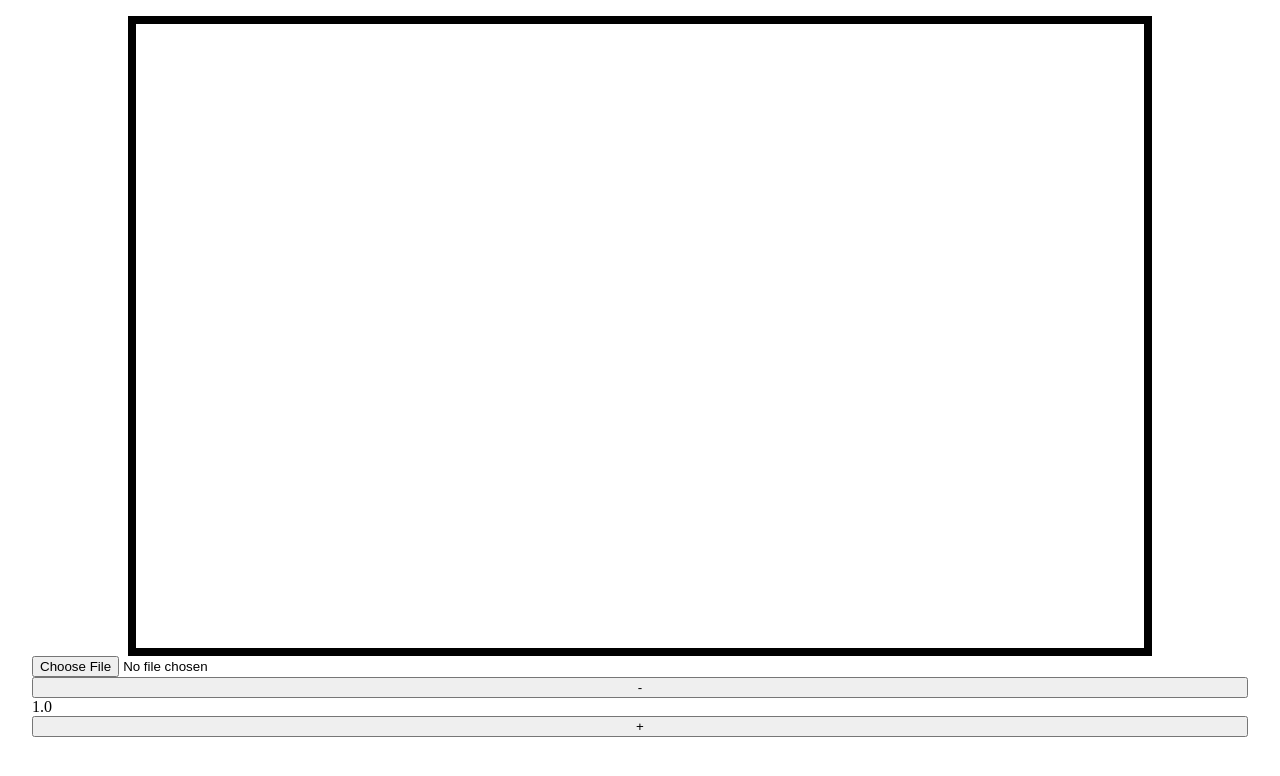
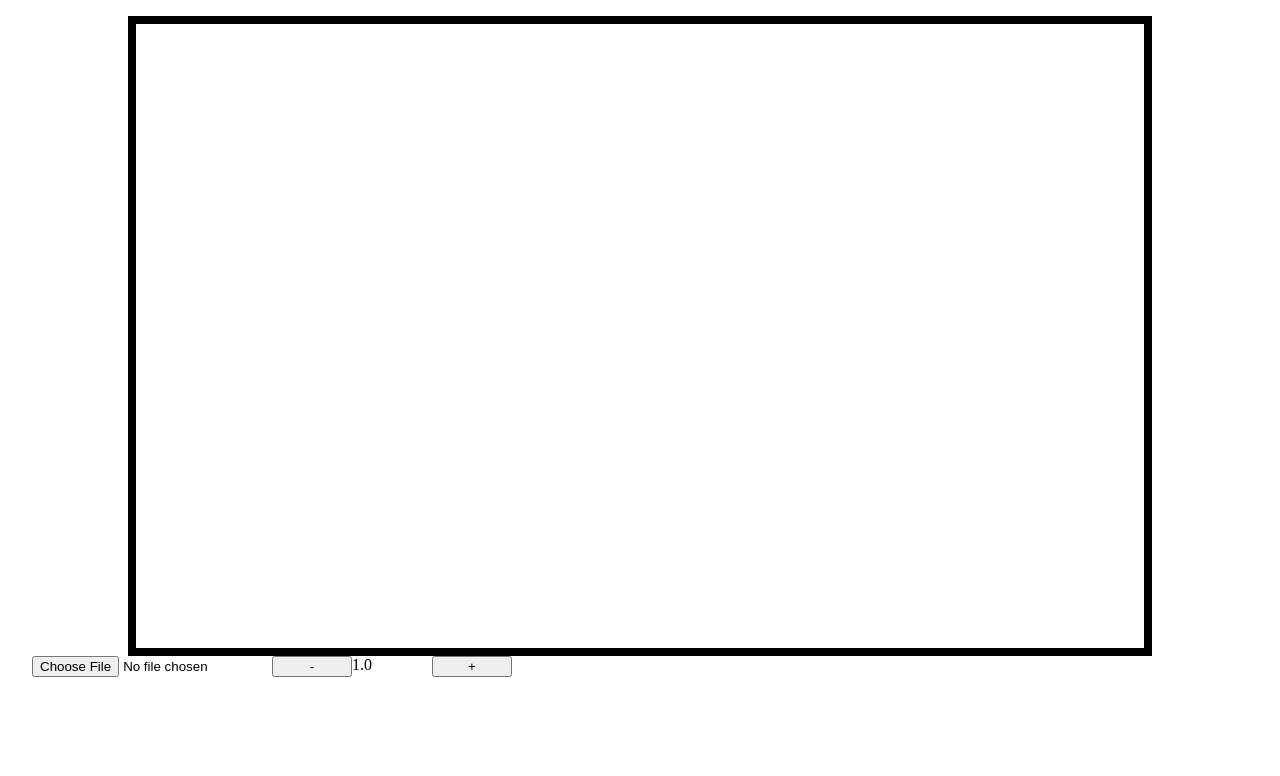
Before and after one commit to JackGlenn/ImageEditor, a React (Vite) app: page / in a window 1280 px wide. Shown: the top 776 px of the page. Built offline with nearby package versions, Linux system fonts and the light colour scheme.

Commit message:
file input and handling window resize added

```diff
--- a/src/App.tsx
+++ b/src/App.tsx
@@ -1,13 +1,20 @@
-import { useState, useLayoutEffect, useRef } from "react";
+import { useState, useLayoutEffect, useRef, useCallback } from "react";
 // import "./App.css";
 
 function App() {
     // const [count, setCount] = useState(0)
-    const [scale, setScale] = useState(1);
+    const [scale, setScale] = useState<number>(1);
     const [width, setWidth] = useState<number>();
     const [height, setHeight] = useState<number>();
     const canvasRef = useRef<HTMLCanvasElement>(null);
     const [image, setImage] = useState<ImageBitmap>();
+
+    const handleResize = useCallback(()=> {
+        const style = canvasRef.current?.getBoundingClientRect()
+        setWidth(style?.width)
+        setHeight(style?.height)
+        // console.log(width, height)
+    }, [])
 
     useLayoutEffect(()=> {
         const style = canvasRef.current?.getBoundingClientRect()
@@ -15,16 +22,21 @@ function App() {
         setHeight(style?.height)
         console.log(width, height)
         const canvasContext = canvasRef.current?.getContext("2d");
-        canvasContext?.clearRect(0, 0, width, height);
+        canvasContext?.clearRect(0, 0, width ?? 100, height ?? 100);
         canvasContext?.setTransform(1, 0, 0, 1, 0, 0);
         canvasContext?.scale(scale, scale);
         if (image !== undefined) {
             canvasContext?.drawImage(image, 0, 0);
         }
-    },[width, height, scale, image])
 
-    const handleFileUpload = async (event)=> {
-        const img = await createImageBitmap(event.target.files[0])
+        window.addEventListener("resize", handleResize)
+        return () => {
+            window.removeEventListener("resize", handleResize);
+        }
+    },[width, height, scale, image, handleResize])
+
+    const handleFileUpload = async(event:React.ChangeEvent<HTMLInputElement>)=> {
+        const img = await createImageBitmap(event.target.files?.[0] as Blob)
         setImage(img);
     }
 
@@ -34,10 +46,10 @@ function App() {
             <canvas id="canvas" ref={canvasRef} height={height} width={width}>Canvas</canvas>
             </div>
             <div className="tools">
-                <input onChange={handleFileUpload} type="file" accept="image/*"/>
-                <button onClick={()=> {setScale(Math.max(scale - 0.1, 0.1))}}>-</button>
-                <p id="scale">{scale.toFixed(1)}</p>
-                <button onClick={()=>{setScale(scale + 0.1)}} type="button">+</button>
+                <input onChange={handleFileUpload} type="file" accept="image/*" className="uploadButton"/>
+                <button onClick={()=> {setScale(Math.max(scale - 0.1, 0.1))}} className="decreaseScale">-</button>
+                <p className="displayScale">{scale.toFixed(1)}</p>
+                <button onClick={()=>{setScale(scale + 0.1)}} type="button" className="increaseScale">+</button>
             </div>
         </div>
     );
--- a/src/index.css
+++ b/src/index.css
@@ -50,7 +50,23 @@ body {
 .tools {
     display: grid;
     grid-template-rows: 1;
-    grid-template-columns: 3;
+    grid-template-columns: repeat(10, 5rem);
     padding-left: 2rem;
     padding-right: 2rem;
 }
+
+.displayScale {
+
+}
+
+.increaseScale {
+
+}
+
+.decreaseScale {
+
+}
+
+.uploadButton {
+    grid-column: span 3;
+}
```
